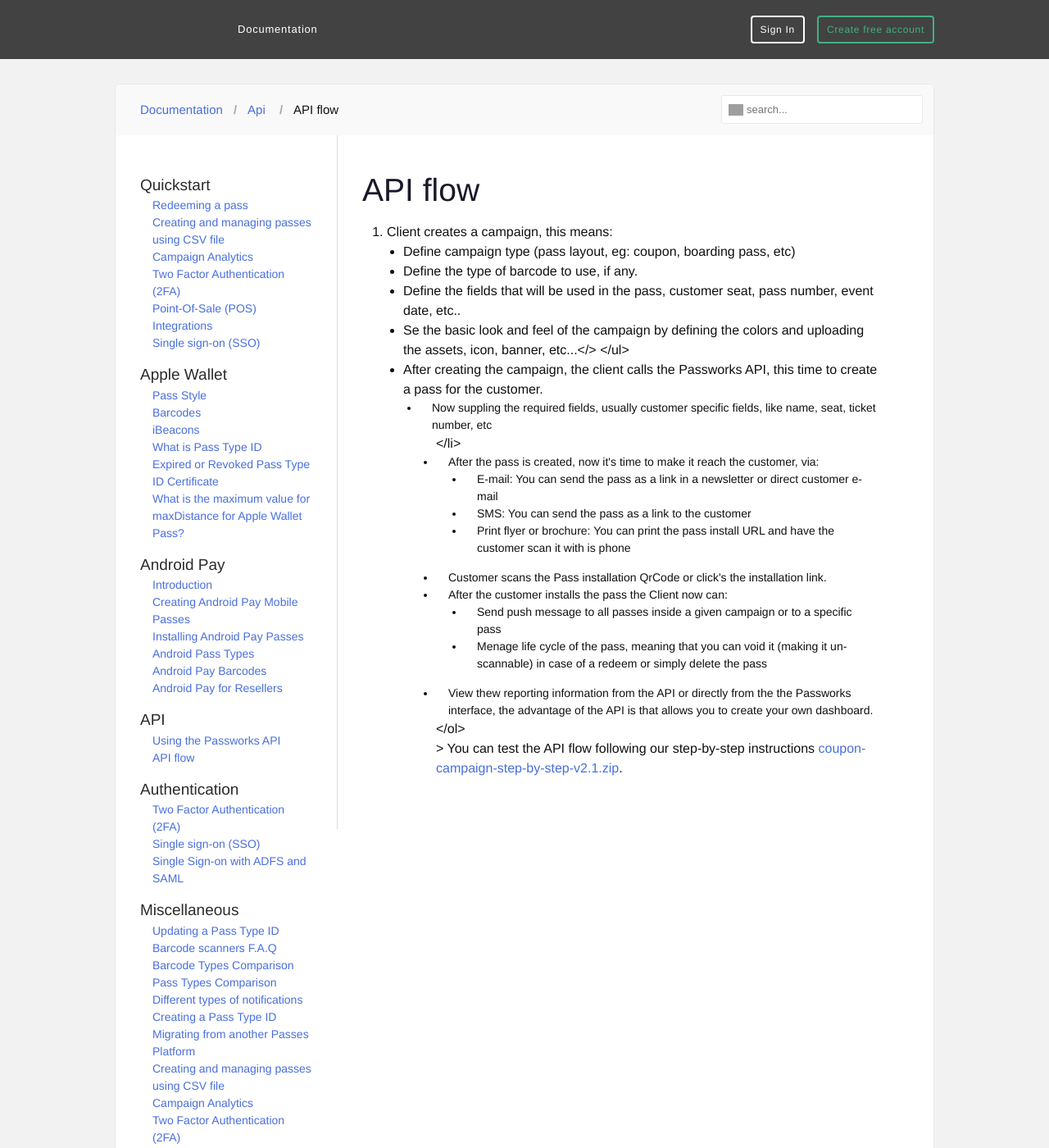
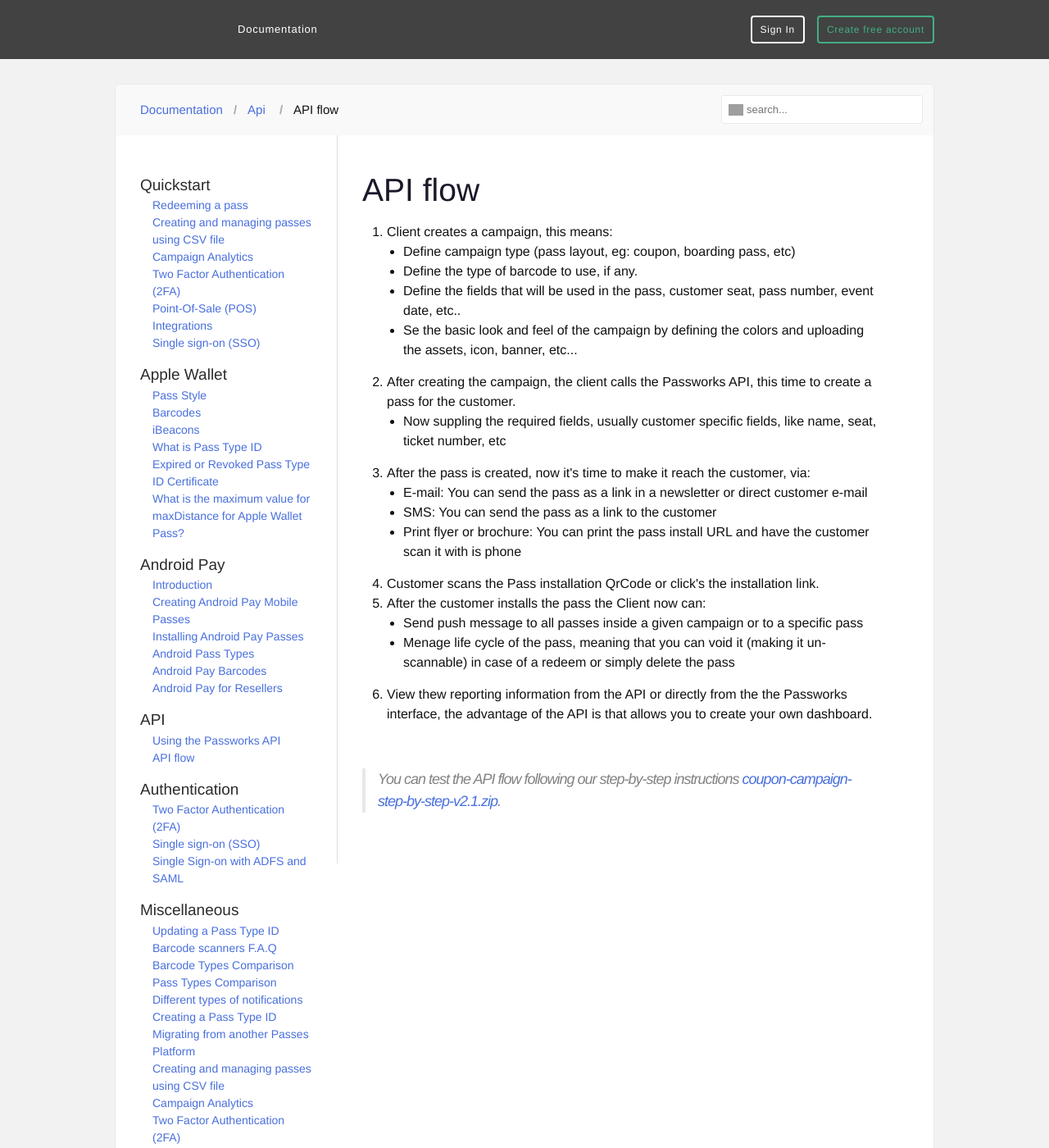
Before and after one commit to passworks/help-docs, a Jekyll site: the page built from _posts/2019-07-01-api-flow.md, in a window 1280 px wide and 1400 px high. Shown: the whole window at 82% size. Built offline with Jekyll 4.4.1, drawn with Linux system fonts in a browser that asks for light colours; nearby versions of some CDN libraries; grey boxes are pictures that could not be loaded.

Commit message:
fix format typos

```diff
--- a/_posts/2019-07-01-api-flow.md
+++ b/_posts/2019-07-01-api-flow.md
@@ -14,7 +14,7 @@
       <li>Define campaign type (pass layout, eg: coupon, boarding pass, etc)</li>
       <li>Define the type of barcode to use, if any.</li>
       <li>Define the fields that will be used in the pass, customer seat, pass number, event date, etc..</li>
-      <li>Se the basic look and feel of the campaign by defining the colors and uploading the assets, icon, banner, etc...</>
+      <li>Se the basic look and feel of the campaign by defining the colors and uploading the assets, icon, banner, etc...</li>
     </ul>
   </li>
 
@@ -22,7 +22,7 @@
     After creating the campaign, the client calls the Passworks API, this time to create a pass for the customer.
     <ul>
       <li>Now suppling the required fields, usually customer specific fields, like name, seat, ticket number, etc</li>
-    <ul>
+    </ul>
   </li>
 
   <li>
```
